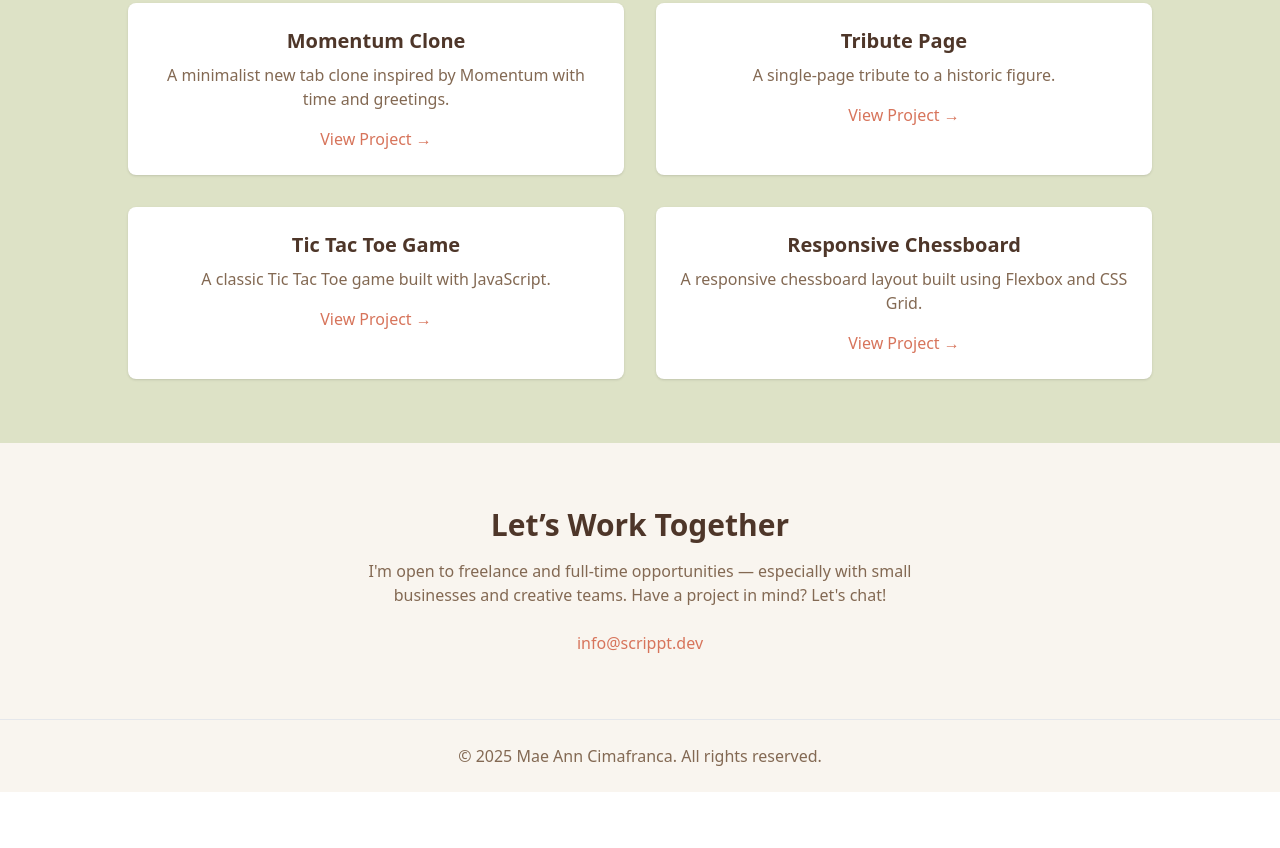
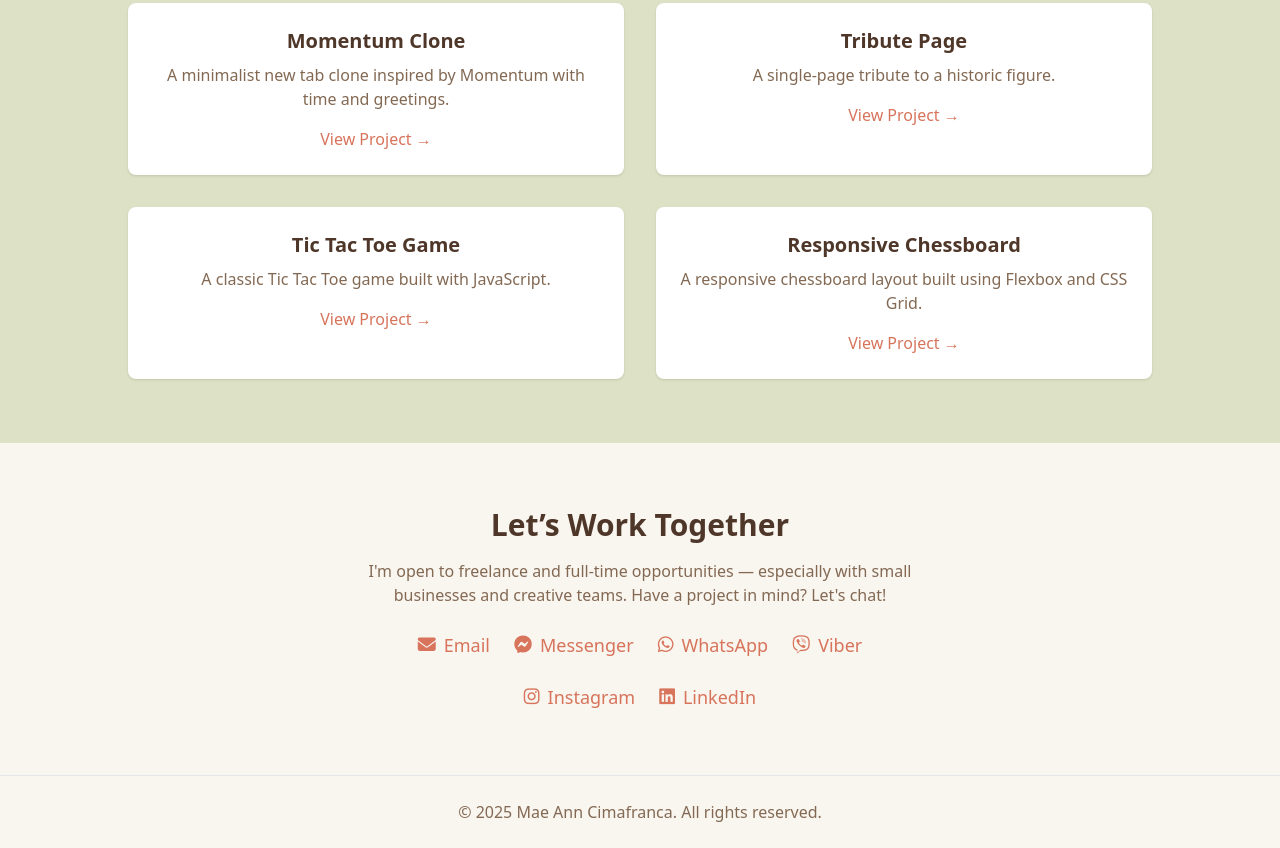
Before and after one commit to cimafrancamae/cimafrancamae.github.io, a website: page index.html in a window 1280 px wide. Shown: the part 1141-1989 px from the top of the page. Before the commit the page ends 1933 px from the top, so only its background shows below. Drawn offline with nearby package versions, Linux system fonts and the light colour scheme.

Commit message:
add contact links

```diff
--- a/index.html
+++ b/index.html
@@ -4,7 +4,7 @@
   <meta charset="UTF-8" />
   <meta name="viewport" content="width=device-width, initial-scale=1.0" />
   <title>Mae Ann Cimafranca | Web Developer</title>
-  <link href="./dist/output.css" rel="stylesheet" />
+  <link href="./dist/output.css" rel="stylesheet" /><link rel="stylesheet" href="https://cdnjs.cloudflare.com/ajax/libs/font-awesome/6.5.0/css/all.min.css">
   <script src="https://cdn.tailwindcss.com"></script>
   <script src="https://cdn.jsdelivr.net/npm/alpinejs@3.x.x/dist/cdn.min.js" defer></script>
 </head>
@@ -43,9 +43,29 @@
         I'm open to freelance and full-time opportunities — especially with small businesses and creative teams.
         Have a project in mind? Let's chat!
       </p>
-      <a href="mailto:info@scrippt.dev" class="text-terracotta font-medium hover:underline">info@scrippt.dev</a>
+      <div class="flex justify-center flex-wrap gap-6 text-terracotta text-lg">
+        <a href="mailto:info@scrippt.dev" class="hover:underline flex items-center gap-2">
+          <i class="fas fa-envelope"></i> Email
+        </a>
+        <a href="https://m.me/maeannsci" target="_blank" rel="noopener" class="hover:underline flex items-center gap-2">
+          <i class="fab fa-facebook-messenger"></i> Messenger
+        </a>
+        <a href="https://wa.me/+639499360486" target="_blank" rel="noopener" class="hover:underline flex items-center gap-2">
+          <i class="fab fa-whatsapp"></i> WhatsApp
+        </a>
+        <a href="viber://chat?number=+639958578468" class="hover:underline flex items-center gap-2">
+          <i class="fab fa-viber"></i> Viber
+        </a>
+        <a href="https://www.instagram.com/maensc" target="_blank" rel="noopener" class="hover:underline flex items-center gap-2">
+          <i class="fab fa-instagram"></i> Instagram
+        </a>
+        <a href="https://www.linkedin.com/in/mae-ann-cimafranca" target="_blank" rel="noopener" class="hover:underline flex items-center gap-2">
+          <i class="fab fa-linkedin"></i> LinkedIn
+        </a>
+      </div>
     </div>
   </section>
+
 
 
   <!-- Footer -->
```
